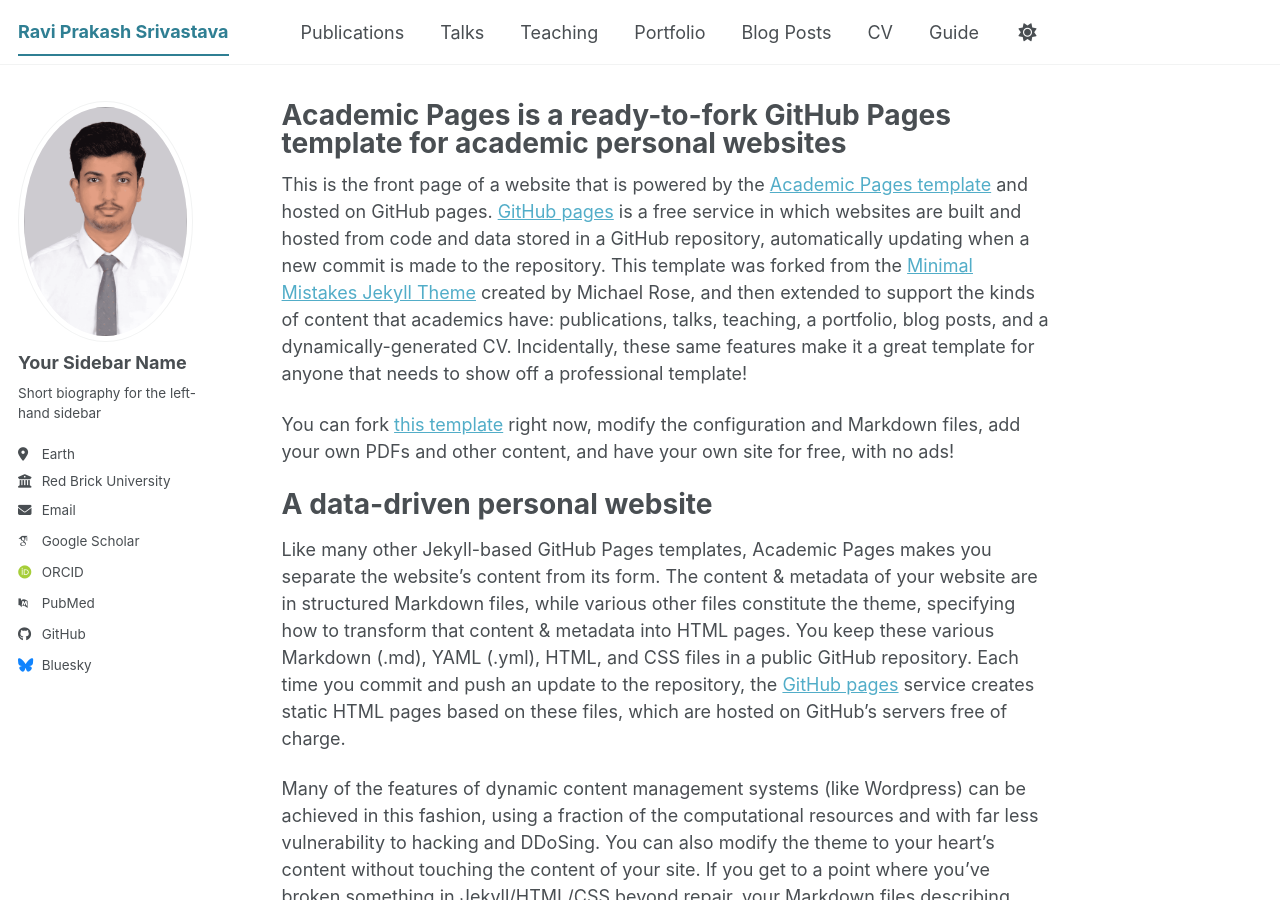
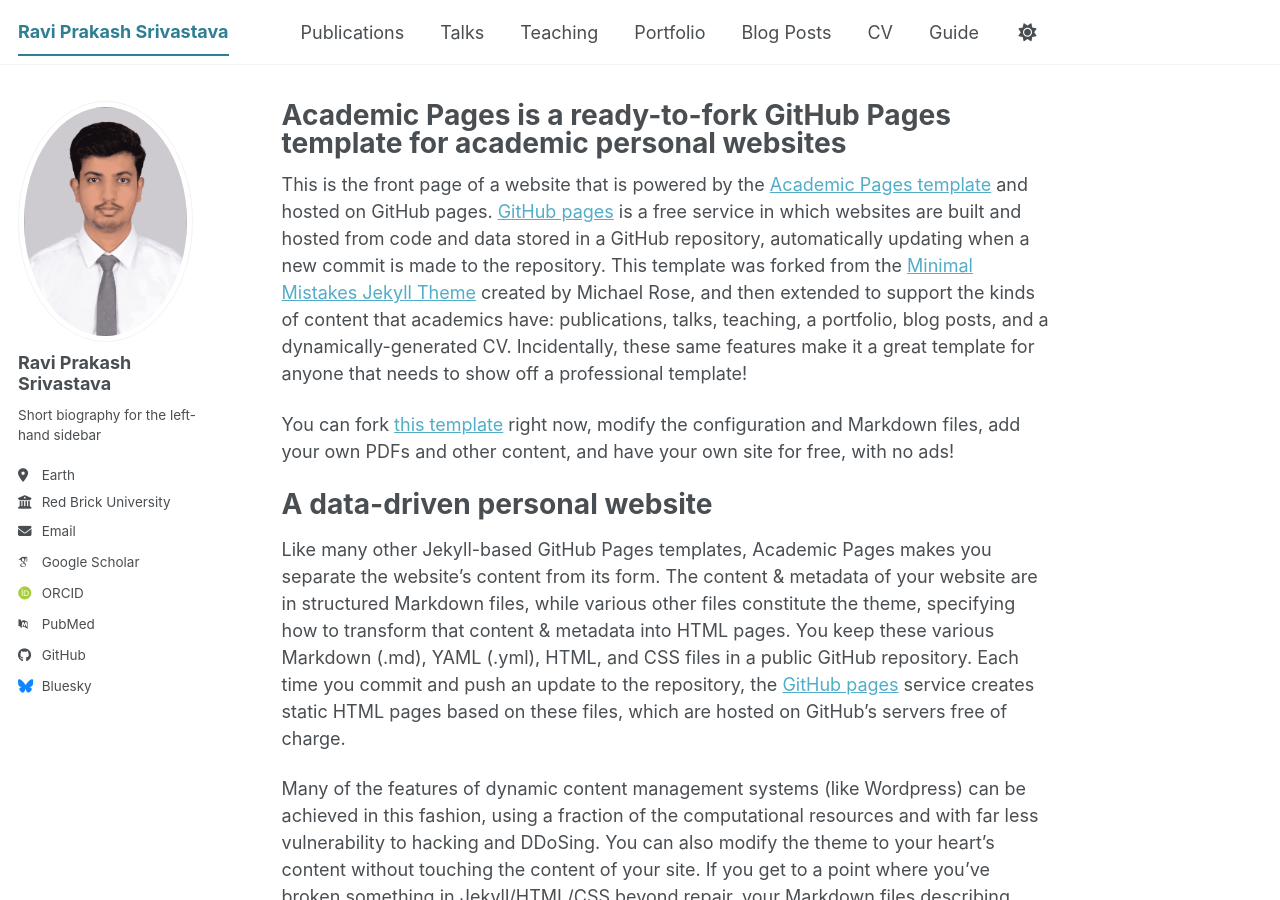
Before and after one commit to er-ravi-srivastava/er-ravi-srivastava.github.io, a Jekyll site: the page built from _pages/about.md, in a window 1280 px wide and 900 px high. Built offline with Jekyll 4.4.1, drawn with Linux system fonts in a browser that asks for light colours; some web fonts are replaced; a script bundle is joined from its source files by our own code; library files that are not in the unit come from our copies.

Commit message:
Update author name in configuration

```diff
--- a/_config.yml
+++ b/_config.yml
@@ -24,7 +24,7 @@
 author:
   # Biographic information
   avatar           : "Ravi PHOTO.png"
-  name             : "Your Sidebar Name"
+  name             : "Ravi Prakash Srivastava"
   pronouns         : # example: "she/her"
   bio              : "Short biography for the left-hand sidebar"
   location         : "Earth"
```
